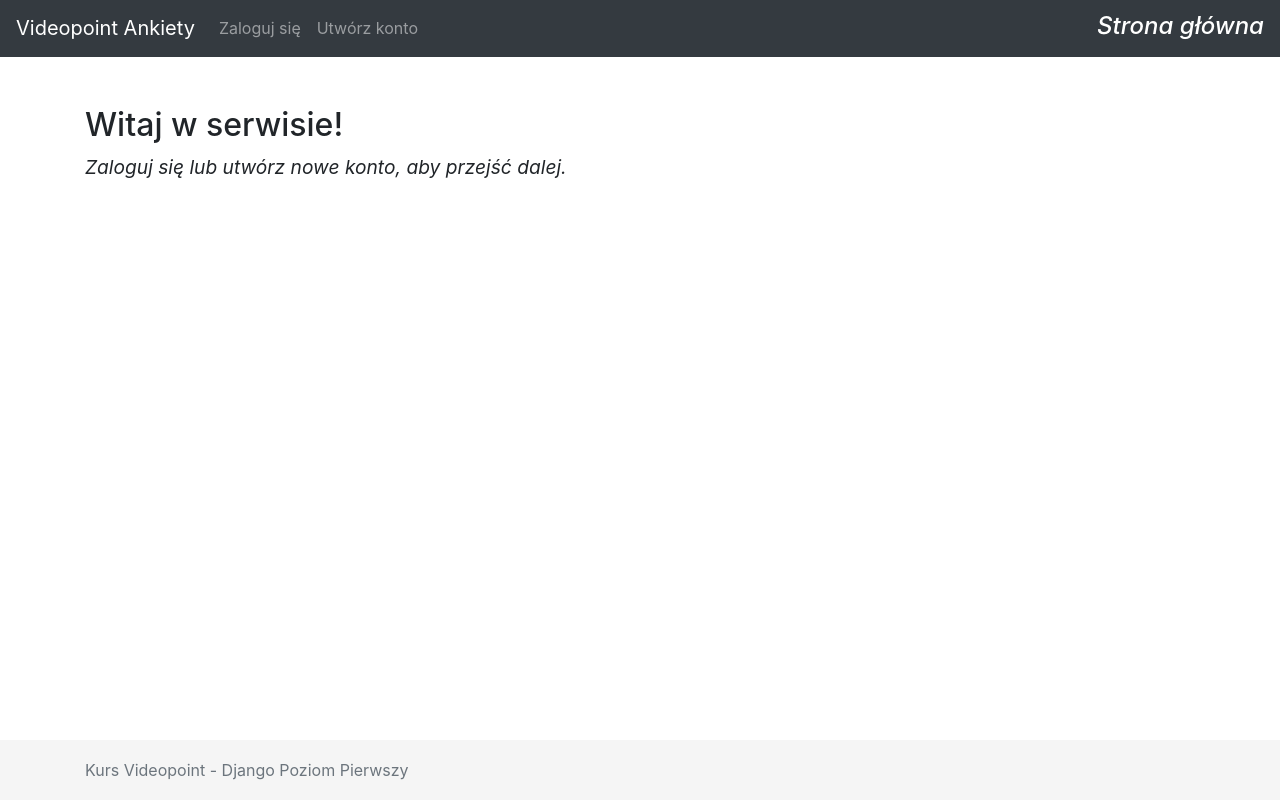
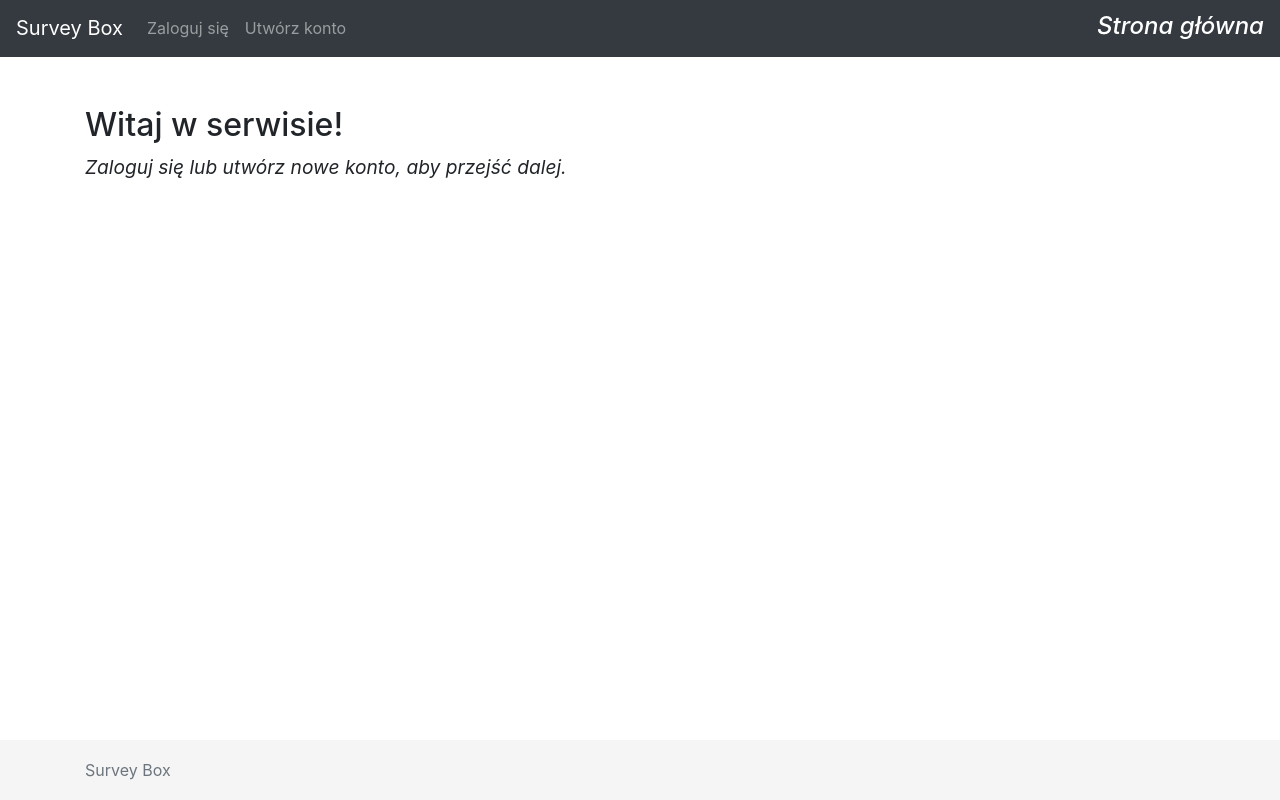
Before and after one commit to A-Mazurek/survey-box, a Django app: page / in a window 1280 px wide. Run offline with Django 3.2, Linux system fonts and the light colour scheme; some libraries are stand-ins or nearby versions.

Commit message:
Add base.html with changed main name

```diff
--- a/templates/core/base.html
+++ b/templates/core/base.html
@@ -9,7 +9,7 @@
     <meta name="author" content="Cezary Kaszuba">
 
     <title>
-        Videopoint Ankiety
+        Survey Box
     </title>
 
     <!-- Plik CSS - Bootstrap -->
@@ -26,7 +26,7 @@
       <!-- MENU -->
 
       <nav class="navbar navbar-expand-md navbar-dark fixed-top bg-dark">
-        <a class="navbar-brand" href="#">Videopoint Ankiety</a>
+        <a class="navbar-brand" href="#">Survey Box</a>
         <button class="navbar-toggler" type="button" data-toggle="collapse" data-target="#navbarCollapse" aria-controls="navbarCollapse" aria-expanded="false" aria-label="Toggle navigation">
           <span class="navbar-toggler-icon"></span>
         </button>
@@ -118,7 +118,7 @@
 
     <footer class="footer">
       <div class="container">
-        <span class="text-muted">Kurs Videopoint - Django Poziom Pierwszy</span>
+        <span class="text-muted">Survey Box</span>
       </div>
     </footer>
 
```
